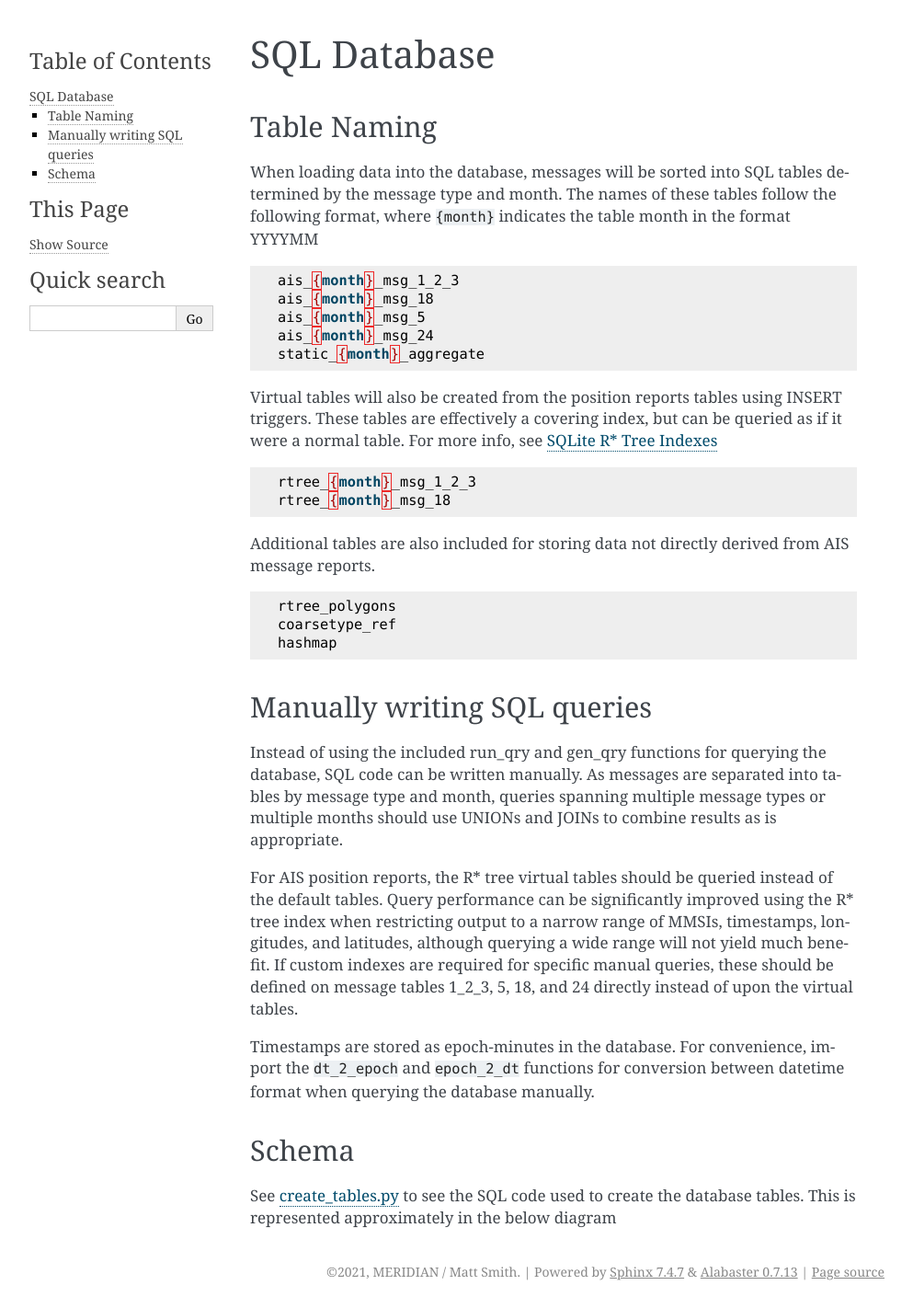
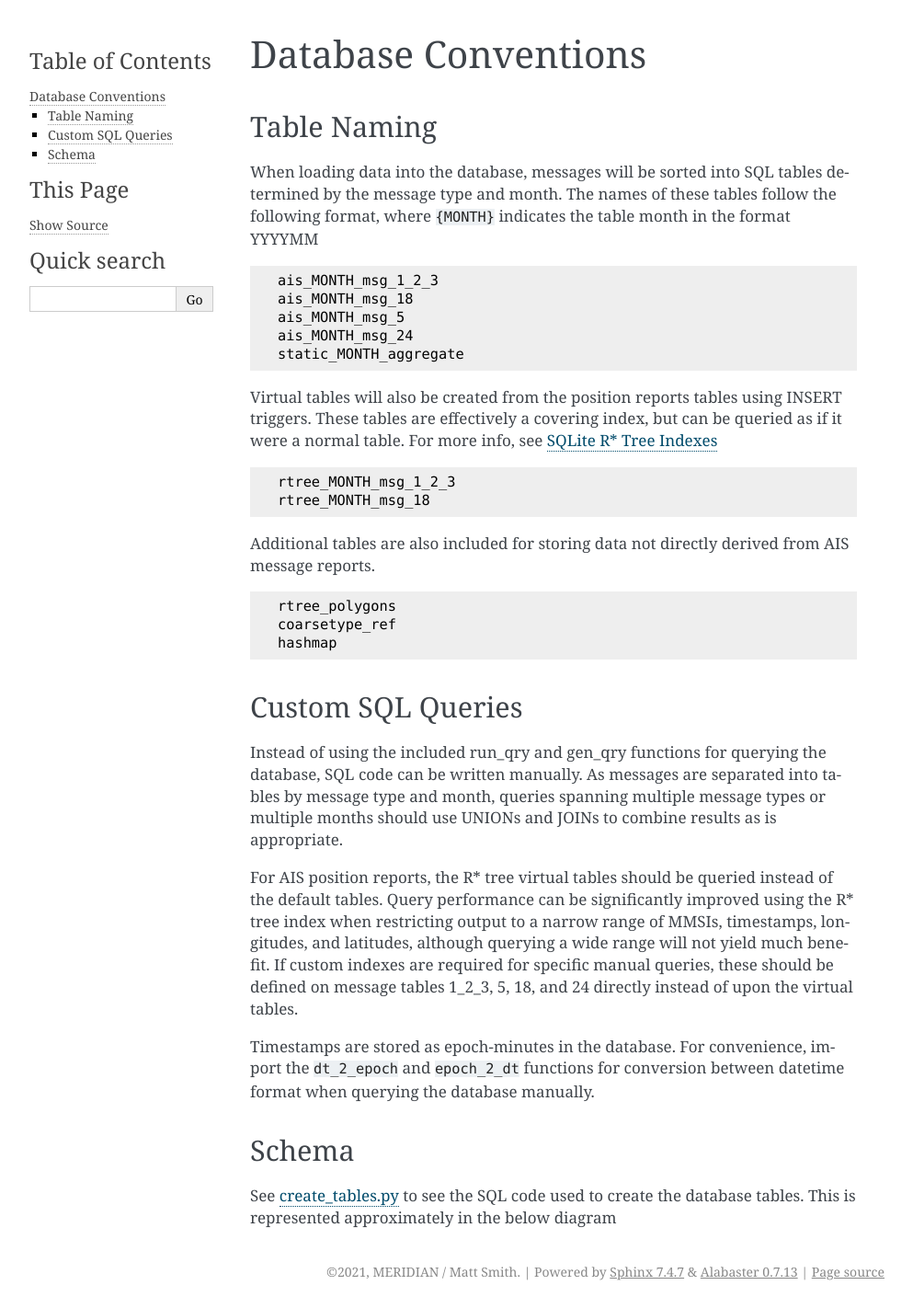
Before and after one commit to AISViz/AISdb, a Sphinx documentation site: the page built from docs/source/database.rst, in a window 1280 px wide. Shown: the whole page at 92% size, without its empty margins (148-1141 px from the left). Built offline with Sphinx 7.4.7, drawn with Linux system fonts in a browser that asks for light colours; pages that are not in the unit, such as notebooks, are missing from menus.

```diff
--- a/docs/source/conf.py
+++ b/docs/source/conf.py
@@ -12,7 +12,8 @@
 #
 import os
 import sys
-sys.path.insert(0, os.path.abspath('..'))
+sys.path.insert(0, os.path.abspath('../..'))
+import ais
 
 
 # -- Project information -----------------------------------------------------
@@ -30,6 +31,7 @@ author = 'MERIDIAN / Matt Smith'
 extensions = [
     'sphinx.ext.autodoc',
     'sphinx.ext.napoleon',
+    'sphinx.ext.viewcode',
 ]
 
 # Add any paths that contain templates here, relative to this directory.
@@ -38,7 +40,8 @@ templates_path = ['_templates']
 # List of patterns, relative to source directory, that match files and
 # directories to ignore when looking for source files.
 # This pattern also affects html_static_path and html_extra_path.
-exclude_patterns = []
+exclude_patterns = [
+    ]
 
 
 # -- Options for HTML output -------------------------------------------------
@@ -51,4 +54,22 @@ html_theme = 'alabaster'
 # Add any paths that contain custom static files (such as style sheets) here,
 # relative to this directory. They are copied after the builtin static files,
 # so a file named "default.css" will overwrite the builtin "default.css".
-html_static_path = ['_static']
+#html_static_path = ['_static']
+html_static_path = []
+
+
+
+
+
+#html_theme_options = {
+#    'navigation_depth': 4,
+#}
+
+def skip(app, what, name, obj, would_skip, options):
+    if "fromFunction" in name:
+        return True
+    else:
+        return would_skip
+
+def setup(app):
+    app.connect("autodoc-skip-member", skip)
--- a/docs/source/database.rst
+++ b/docs/source/database.rst
@@ -1,21 +1,21 @@
-SQL Database
-============
+Database Conventions
+====================
 
 Table Naming
 ------------
 
 When loading data into the database, messages will be sorted into SQL
 tables determined by the message type and month. The names of these
-tables follow the following format, where ``{month}`` indicates the
+tables follow the following format, where ``{MONTH}`` indicates the
 table month in the format YYYYMM
 
 .. code:: sql
 
-   ais_{month}_msg_1_2_3
-   ais_{month}_msg_18
-   ais_{month}_msg_5
-   ais_{month}_msg_24
-   static_{month}_aggregate
+   ais_MONTH_msg_1_2_3
+   ais_MONTH_msg_18
+   ais_MONTH_msg_5
+   ais_MONTH_msg_24
+   static_MONTH_aggregate
 
 Virtual tables will also be created from the position reports tables
 using INSERT triggers. These tables are effectively a covering index,
@@ -24,8 +24,8 @@ but can be queried as if it were a normal table. For more info, see
 
 .. code:: sql
 
-   rtree_{month}_msg_1_2_3
-   rtree_{month}_msg_18
+   rtree_MONTH_msg_1_2_3
+   rtree_MONTH_msg_18
 
 Additional tables are also included for storing data not directly
 derived from AIS message reports.
@@ -36,8 +36,8 @@ derived from AIS message reports.
    coarsetype_ref
    hashmap
 
-Manually writing SQL queries
-----------------------------
+Custom SQL Queries
+------------------
 
 Instead of using the included run_qry and gen_qry functions for querying
 the database, SQL code can be written manually. As messages are
--- a/docs/source/overview.rst
+++ b/docs/source/summary.rst
@@ -1,5 +1,5 @@
-Overview of package components
-==============================
+Summary of package components
+=============================
 
 .. raw:: html
 
```
Also changed, not shown: docs/source/AIS_base_station.rst (+6 -6 lines), docs/source/index.rst (+10 -12 lines), 1 other file.
